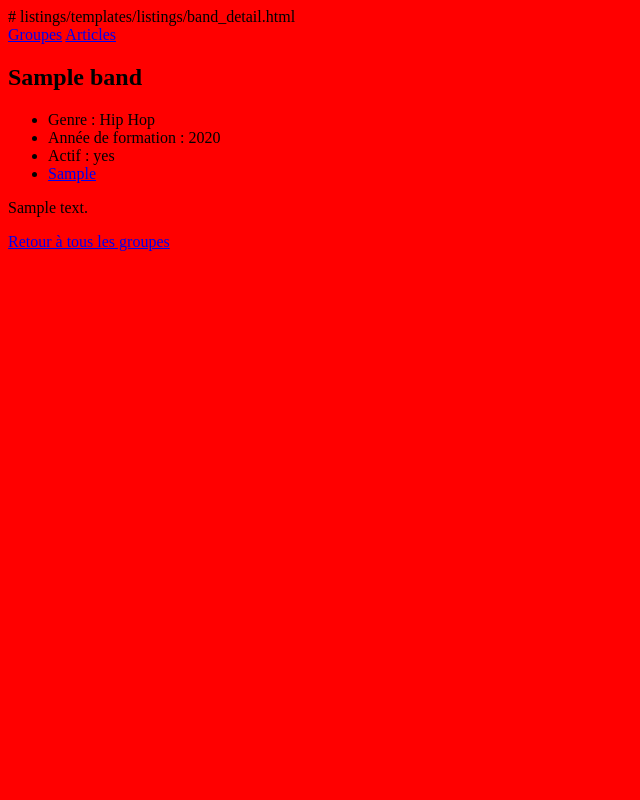
After one commit to blacknat32/Django-web-App-project, a Django app: page /bands/1/ in a window 1280 px wide. The commit adds this page. Shown: the whole page, without its empty margins (0-640 px from the left). Run offline with Django 5.2, Linux system fonts and the light colour scheme; tables that the repository leaves empty hold one stand-in row (values such as "Sample post").

Commit message:
ajout des view et url band et listing. je veux remplacer le None par du vide pour l'année des articles

```diff
--- a/merchex/listings/models.py
+++ b/merchex/listings/models.py
@@ -15,6 +15,7 @@ class Band(models.Model):
     year_formed = models.fields.IntegerField(validators=[MinValueValidator(1900), MaxValueValidator(2026)])
     active = models.fields.BooleanField(default=True)
     official_homepage = models.fields.URLField(null=True, blank=True)
+
 
     def __str__(self):
         return self.name
--- /dev/null
+++ b/merchex/listings/templates/listings/band_detail.html
@@ -0,0 +1,22 @@
+# listings/templates/listings/band_detail.html
+
+{% extends 'listings/base.html' %}
+
+{% block content %}
+
+<h2>{{ band.name }}</h2>
+
+<ul>
+    <li>Genre : {{ band.get_genre_display }}</li>
+    <li>Année de formation : {{ band.year_formed }}</li>
+    <li>Actif : {{ band.active|yesno }}</li>
+     {% if band.official_homepage %}
+        <li><a href="{{ band.official_homepage }}">{{ band.official_homepage }}</a></li>
+    {% endif %}
+</ul>
+
+<p>{{ band.biography }}</p>
+
+<a href="{% url 'band-list' %}">Retour à tous les groupes</a>
+
+{% endblock %}
--- a/merchex/listings/templates/listings/base.html
+++ b/merchex/listings/templates/listings/base.html
@@ -5,7 +5,10 @@
             <link rel="stylesheet" href="{% static 'listings/styles.css' %}" />
     </head>
     <body>
-
+        <nav>
+            <a href="{% url 'band-list' %}">Groupes</a>
+            <a href="{% url 'listings-list' %}">Articles</a>
+        </nav>
         {% block content %}{% endblock %}
 
     </body>
--- a/merchex/listings/views.py
+++ b/merchex/listings/views.py
@@ -5,28 +5,37 @@ from django.shortcuts import render
 from listings.models import Band, Listing, Help, Info
 
 
-def hello(request):
-    bands = Band.objects.all()
-    return render(request, 'listings/hello.html',
-            {'bands': bands})
+# listings/views.py
+
+def band_list(request):  # renommer la fonction de vue
+   bands = Band.objects.all()
+   return render(request,
+           'listings/band_list.html',  # pointe vers le nouveau nom de modèle
+           {'bands': bands})
+
+def band_detail(request, id):
+  band = Band.objects.get(id=id)  # nous insérons cette ligne pour obtenir le Band avec cet id
+  return render(request,
+          'listings/band_detail.html',
+          {'band': band}) # nous mettons à jour cette ligne pour passer le groupe au gabarit
 
 def about(request):
     info = Info.objects.all()
     return render(request, 'listings/about.html',
             {'info': info})
 
-def listings(request):
+def listings_list(request):
     listing = Listing.objects.all()
-    return HttpResponse(f"""
-            <h1>Hello Django !</h1>
-            <p>le truc qu'on m'a dit d'écrire :<p>
-            <ul>
-                <li>{listing[0].name}</li>
-                <li>{listing[1].name}</li>
-                <li>{listing[2].name}</li>
-                <li>{listing[3].name}</li>
-            </ul>
-""")
+    return render(request,
+            'listings/listings_list.html',
+            { 'listings': listing })
+
+def listings_detail(request, id):
+    listing = Listing.objects.get(id=id)
+    return render(request,
+            'listings/listings_detail.html',
+            {'listing': listing})
+
 
 def contact(request):
     help = Help.objects.all()
--- a/merchex/merchex/urls.py
+++ b/merchex/merchex/urls.py
@@ -22,8 +22,10 @@ from listings import views
 
 urlpatterns = [
 path('admin/', admin.site.urls),
-path('hello/', views.hello),
+path('bands/', views.band_list, name='band-list'),
+path('bands/<int:id>/', views.band_detail, name='band-detail'),
 path('about-us/', views.about),
-path('listings/', views.listings),
+path('listings/', views.listings_list, name='listings-list'),
+path('listings/<int:id>/', views.listings_detail, name='listings-detail'),
 path('contact-us/', views.contact),
 ]
```
Also changed, not shown: merchex/listings/templates/listings/band_list.html (added, +15 -0 lines), merchex/listings/templates/listings/hello.html (deleted, +0 -19 lines), merchex/listings/templates/listings/listings_detail.html (added, +23 -0 lines), merchex/listings/templates/listings/listings_list.html (added, +15 -0 lines).
